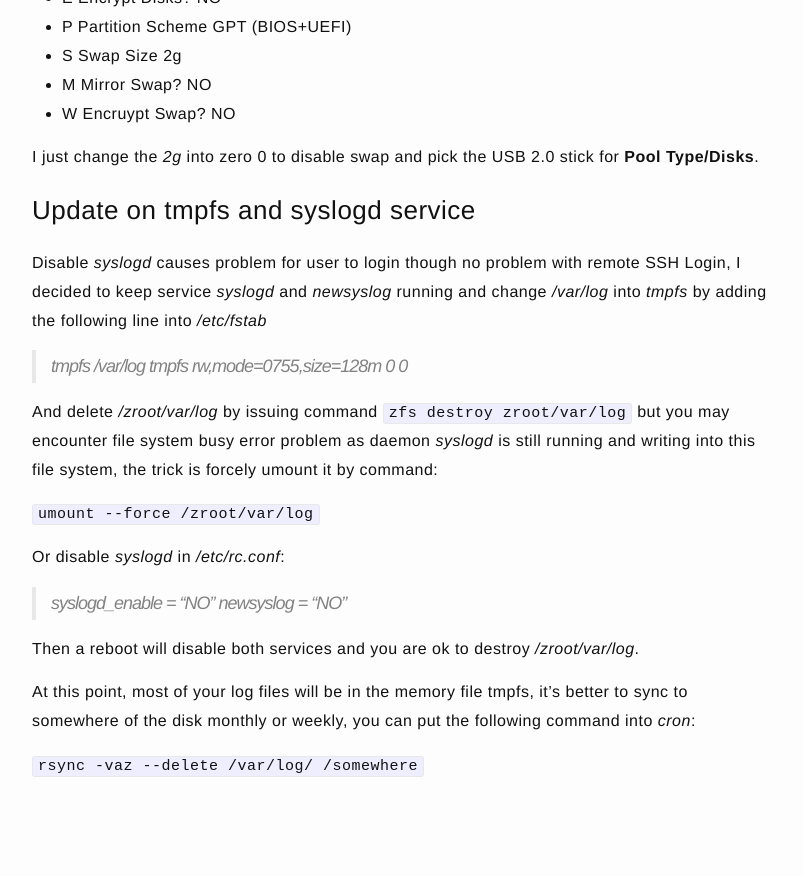
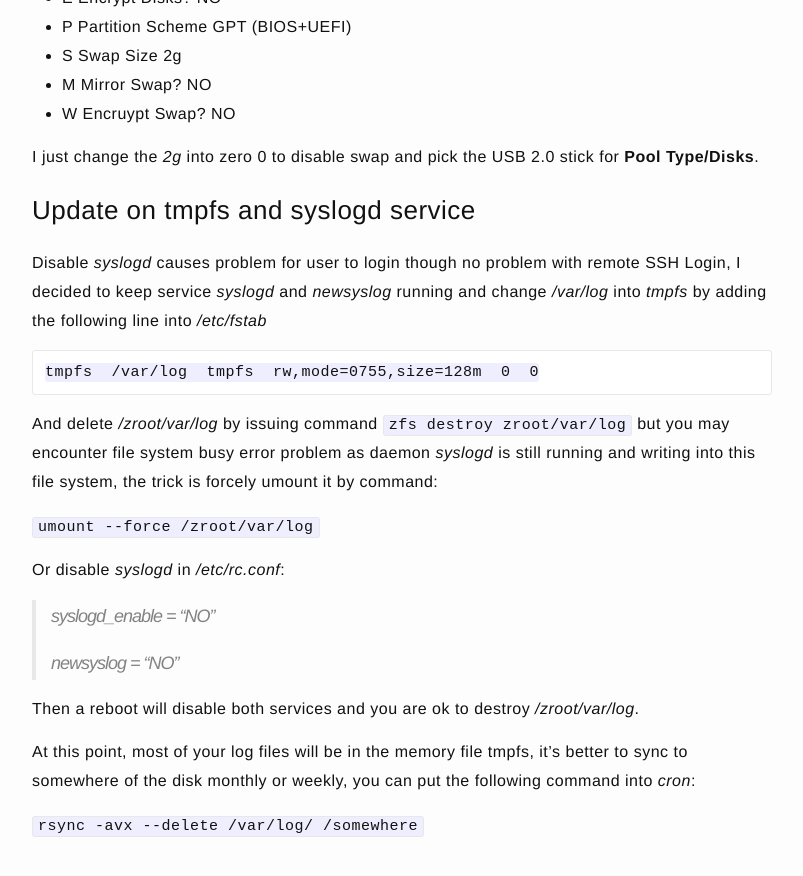
Before and after one commit to jazzi/jazzi.github.io, a Jekyll site: the page built from _posts/2023-12-21-hpe-microserver-gen10-with-freebsd.md, in a window 1280 px wide and 900 px high, scrolled down 2543 px. Shown: the top 876 px of the window, without its empty margins (238-1041 px from the left). Built offline with Jekyll 4.4.1, drawn with Linux system fonts in a browser that asks for light colours; before the commit the page ends 3383 px from its top, so only the background shows below that.

Commit message:
add more content

````diff
--- a/_posts/2023-12-21-hpe-microserver-gen10-with-freebsd.md
+++ b/_posts/2023-12-21-hpe-microserver-gen10-with-freebsd.md
@@ -91,7 +91,9 @@ I just change the *2g* into zero 0 to disable swap and pick the USB 2.0 stick fo
 
 Disable *syslogd* causes problem for user to login though no problem with remote SSH Login, I decided to keep service *syslogd* and *newsyslog* running and change */var/log* into *tmpfs* by adding the following line into */etc/fstab*
 
-> tmpfs  /var/log  tmpfs  rw,mode=0755,size=128m  0  0
+```
+tmpfs  /var/log  tmpfs  rw,mode=0755,size=128m  0  0
+```
 
 And delete */zroot/var/log* by issuing command `zfs destroy zroot/var/log` but you may encounter file system busy error problem as daemon *syslogd* is still running and writing into this file system, the trick is forcely umount it by command:
 
@@ -100,10 +102,11 @@ And delete */zroot/var/log* by issuing command `zfs destroy zroot/var/log` but y
 Or disable *syslogd* in */etc/rc.conf*:
 
 > syslogd_enable = "NO"
+>
 > newsyslog = "NO"
 
 Then a reboot will disable both services and you are ok to destroy */zroot/var/log*.
 
 At this point, most of your log files will be in the memory file tmpfs, it's better to sync to somewhere of the disk monthly or weekly, you can put the following command into *cron*:
 
-`rsync -vaz --delete /var/log/ /somewhere`
+`rsync -avx --delete /var/log/ /somewhere`
````
